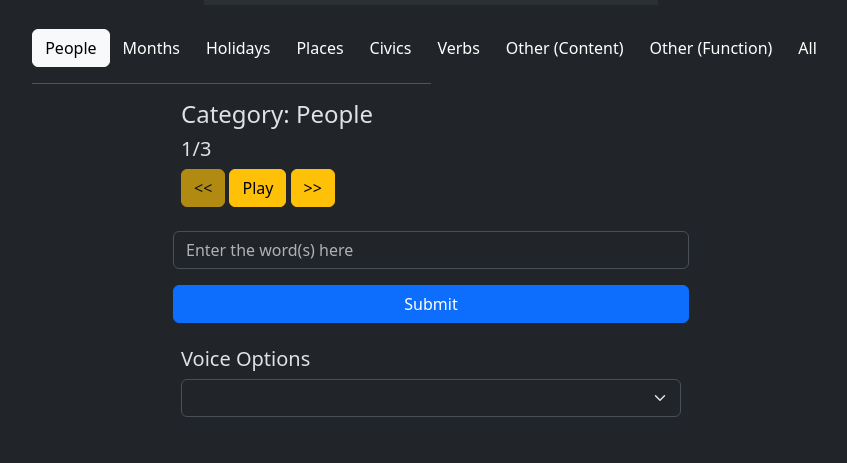
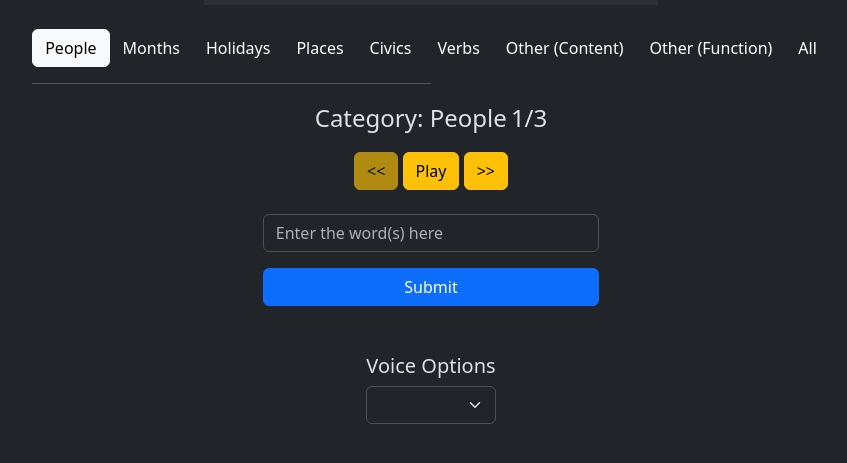
Before and after one commit to BayLadyCoder/spelling-practice, a plain HTML site: page index.html in a window 1280 px wide. Shown: the part 51-514 px from the top of the page, without its empty margins (209-1056 px from the left). Drawn offline with nearby package versions, Linux system fonts and the light colour scheme.

Commit message:
Update practice area section layout

```diff
--- a/index.html
+++ b/index.html
@@ -28,9 +28,14 @@
       <hr />
     </section>
 
-    <section id="practice-area-section">
-      <h3 class="h4" id="selected-topic"></h3>
-      <p class="h5" id="word-info"></p>
+    <section
+      id="practice-area-section"
+      class="d-flex flex-column justify-content-center align-items-center"
+    >
+      <p class="mb-3">
+        <span class="fs-4" id="selected-topic"></span>
+        <span class="fs-4" id="word-info"></span>
+      </p>
       <div>
         <button id="prev-btn" class="btn btn-warning" disabled><<</button>
         <button id="play-btn" class="btn btn-warning">Play</button>
@@ -50,6 +55,7 @@
       </form>
 
       <br />
+      <br />
       <section id="voice-option-section">
         <h2 class="h5">Voice Options</h2>
         <select id="voice-select" class="form-select"></select>
```
